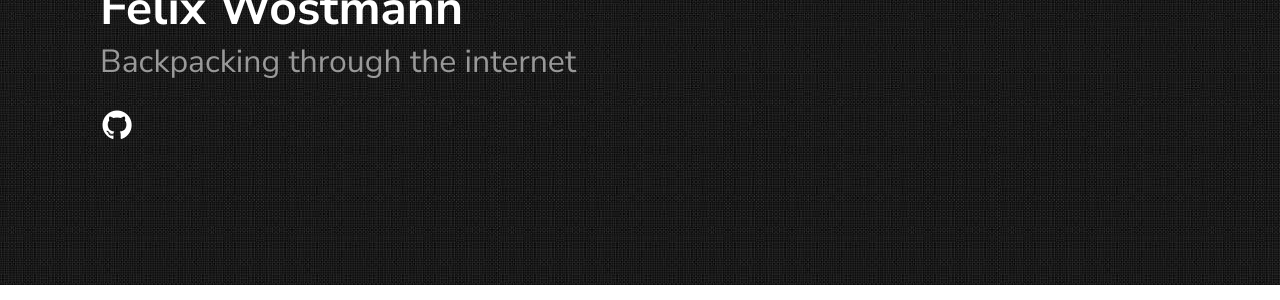
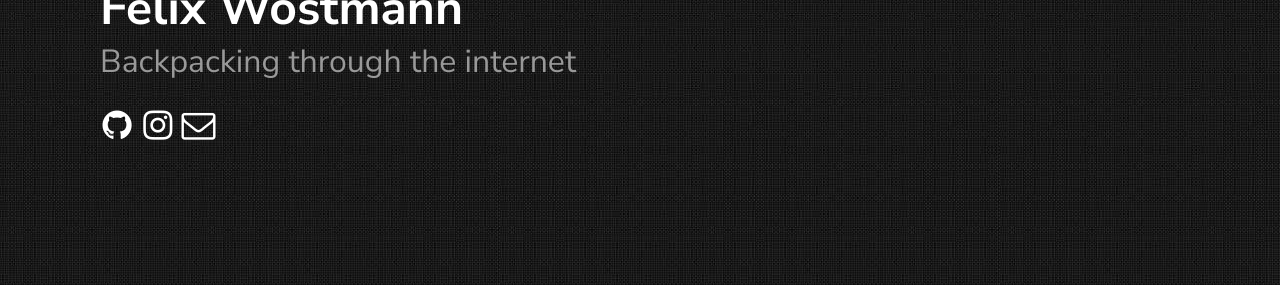
Before and after one commit to felixwoestmann/felixwoestmann.github.io, a Jekyll site: the page built from index.md, in a window 1280 px wide. Shown: the part 140-440 px from the top of the page. Built offline with Jekyll 4.4.1, drawn with Linux system fonts in a browser that asks for light colours.

Commit message:
Added social links

```diff
--- a/_config.yml
+++ b/_config.yml
@@ -23,9 +23,9 @@ texture:
 
   # generate social links in footer
   social_links:
+    email: kontakt@felixwoestmann.me
     instagram: woestmann.felix
-    github:  felixwoestmann
-    rss: rss
+    github: felixwoestmann
 
 
 # If you want to link only specific pages in your header, uncomment
--- a/_includes/page_header.html
+++ b/_includes/page_header.html
@@ -5,11 +5,11 @@
 		{%- if site.texture.social_links.github -%}
 			<a href="https://github.com/{{ site.texture.social_links.github }}"><li><i class="icon-github-circled"></i></li></a>
 		{%- endif -%}
-		{%- if site.texture.social_links.linkedIn -%}
-			<a href="https://linkedin.com/{{ site.texture.social_links.linkedIn }}"><li><i class="icon-linkedin-squared"></i></li></a>
+		{%- if site.texture.social_links.instagram -%}
+			<a href="https://instagram.com/{{ site.texture.social_links.instagram }}"><li><i class="icon-instagram"></i></li></a>
 		{%- endif -%}
-		{%- if site.texture.social_links.twitter -%}
-			<a href="https://twitter.com/{{ site.texture.social_links.twitter }}"><li><i class="icon-twitter-squared"></i></li></a>
+		{%- if site.texture.social_links.email -%}
+			<a href="mailto:{{ site.texture.social_links.email }}"><li><i class="icon-mail"></i></li></a>
 		{%- endif -%}
 	</ul>
 </div>
--- a/_sass/ext/_fonts.scss
+++ b/_sass/ext/_fonts.scss
@@ -1,11 +1,11 @@
 @font-face {
   font-family: 'fontello';
-  src: url('../font/fontello.eot?26793073');
-  src: url('../font/fontello.eot?26793073#iefix') format('embedded-opentype'),
-       url('../font/fontello.woff2?26793073') format('woff2'),
-       url('../font/fontello.woff?26793073') format('woff'),
-       url('../font/fontello.ttf?26793073') format('truetype'),
-       url('../font/fontello.svg?26793073#fontello') format('svg');
+  src: url('../font/fontello.eot?15631568');
+  src: url('../font/fontello.eot?15631568#iefix') format('embedded-opentype'),
+       url('../font/fontello.woff2?15631568') format('woff2'),
+       url('../font/fontello.woff?15631568') format('woff'),
+       url('../font/fontello.ttf?15631568') format('truetype'),
+       url('../font/fontello.svg?15631568#fontello') format('svg');
   font-weight: normal;
   font-style: normal;
 }
@@ -15,7 +15,7 @@
 @media screen and (-webkit-min-device-pixel-ratio:0) {
   @font-face {
     font-family: 'fontello';
-    src: url('../font/fontello.svg?26793073#fontello') format('svg');
+    src: url('../font/fontello.svg?15631568#fontello') format('svg');
   }
 }
 */
@@ -55,7 +55,8 @@
   /* text-shadow: 1px 1px 1px rgba(127, 127, 127, 0.3); */
 }
 
-.icon-calendar:before { content: '\e800'; } /* '' */
+.icon-mail:before { content: '\e800'; } /* '' */
+.icon-calendar:before { content: '\e801'; } /* '' */
 .icon-github-circled:before { content: '\f09b'; } /* '' */
-.icon-twitter-squared:before { content: '\f304'; } /* '' */
-.icon-linkedin-squared:before { content: '\f30c'; } /* '' */
+.icon-mail-alt:before { content: '\f0e0'; } /* '' */
+.icon-instagram:before { content: '\f16d'; } /* '' */
```
Also changed, not shown: assets/font/fontello.ttf, assets/font/fontello.woff, assets/font/fontello.woff2, 2 other files.
